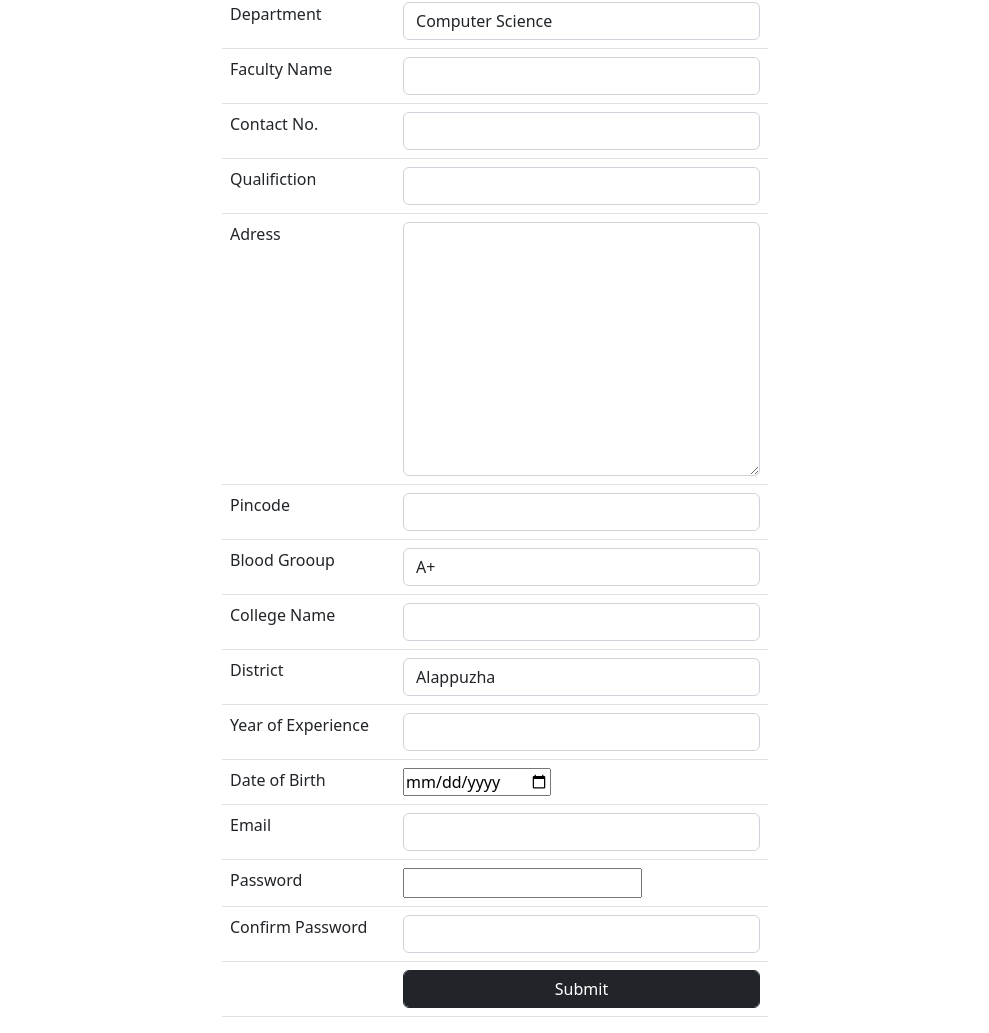
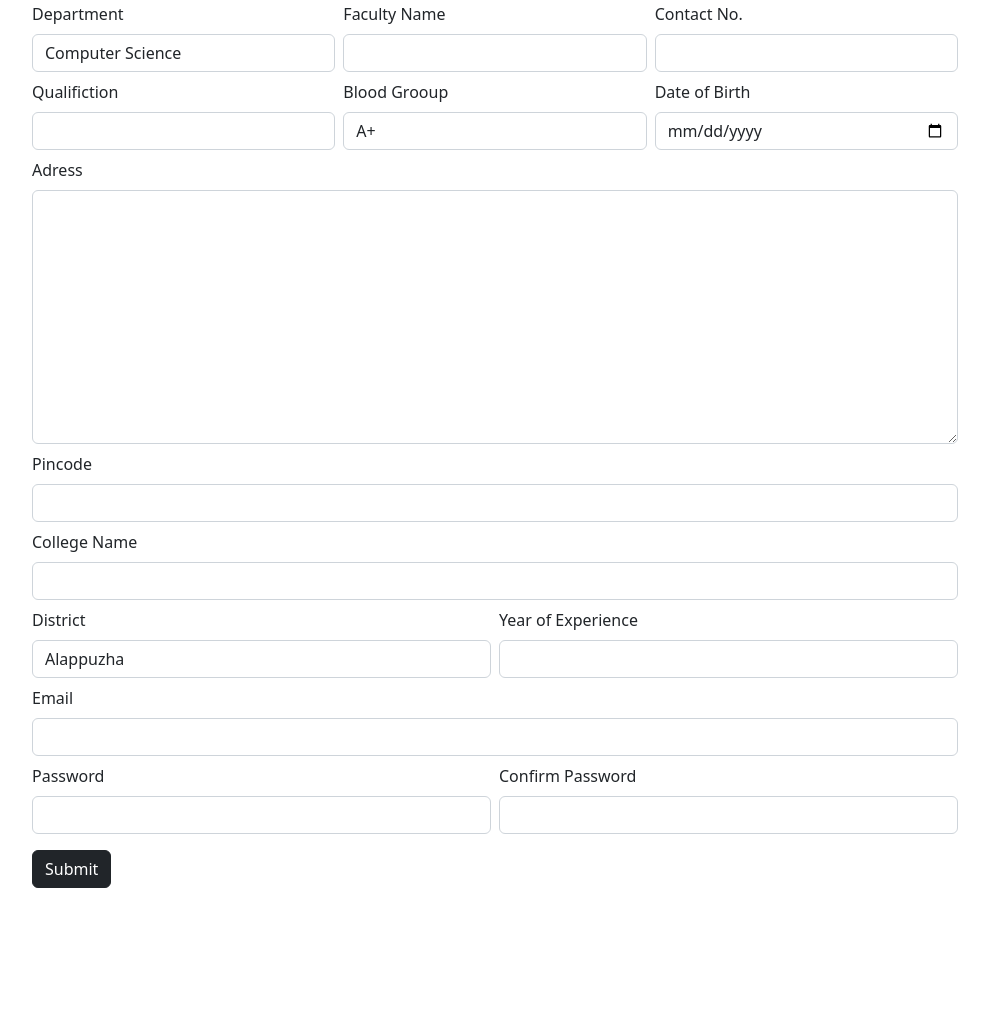
Before and after one commit to Arj2001/Web-Software, a plain HTML site: page faculty.html in a window 1280 px wide. Shown: the part 62-1095 px from the top of the page, without its empty margins (145-1134 px from the left). After the commit the page ends 950 px from the top, so only its background shows below. Drawn offline with nearby package versions, Linux system fonts and the light colour scheme.

Commit message:
respinsive fixed

```diff
--- a/faculty.html
+++ b/faculty.html
@@ -11,43 +11,35 @@
 <body>
     <div class="container">
         <div class="row">
-            <div class="col col-12 col-sm-1 col-md-2 col-lg-3 col-xl-3 col-xxl-3"></div>
-            <div class="col col-12 col-sm-10 col-md-8 col-lg-6 col-xl-6 col-xxl-6">
-                <table class="table">
+            <div class="col col-1 col-sm-1 col-md-1 col-lg-1 col-xl-1 col-xxl-1"></div>
+            <div class="col col-10 col-sm-10 col-md-10 col-lg-10 col-xl-10 col-xxl-10">
+                <div class="row g-2">
                     <h1>Faculty Registration</h1>
-                    <tr>
-                        <td>Department</td>
-                        <td><select name="" id="" class="form-control">
+                    <div class="col col-12 col-sm-6 col-md-6 col-lg-4 col-xl-4 col-xxl-4">
+                        <label class="form-label">Department</label>
+                        <select name="" id="" class="form-control">
                             <option value="">Computer Science</option>
                             <option value="">Electronics and Communications</option>
                             <option value="">Mechanical</option>
                             <option value="">Civil</option>
                             <option value="">Bio-Technology</option>
-                        </select></td>
-                    </tr>
-                    <tr>
-                        <td>Faculty Name</td>
-                        <td><input type="text" name="" id="" class="form-control"></td>
-                    </tr>
-                    <tr>
-                        <td>Contact No.</td>
-                        <td><input type="text" name="" id="" class="form-control"></td>
-                    </tr>
-                    <tr>
-                        <td>Qualifiction</td>
-                        <td><input type="text" name="" id="" class="form-control"></td>
-                    </tr>
-                    <tr>
-                        <td>Adress</td>
-                        <td><textarea name="" id="" cols="30" rows="10" class="form-control"></textarea></td>
-                    </tr>
-                    <tr>
-                        <td>Pincode</td>
-                        <td><input type="text" name="" id="" class="form-control"></td>
-                    </tr>
-                    <tr>
-                        <td>Blood Grooup</td>
-                        <td><select name="" id="" class="form-control">
+                        </select>
+                    </div>
+                    <div class="col col-12 col-sm-6 col-md-6 col-lg-4 col-xl-4 col-xxl-4">
+                        <label class="form-label">Faculty Name</label>
+                        <input type="text" name="" id="" class="form-control">
+                    </div>
+                    <div class="col col-12 col-sm-6 col-md-6 col-lg-4 col-xl-4 col-xxl-4">
+                        <label class="form-label">Contact No.</label>
+                        <input type="text" name="" id="" class="form-control">
+                    </div>
+                    <div class="col col-12 col-sm-6 col-md-6 col-lg-4 col-xl-4 col-xxl-4">
+                        <label class="form-label">Qualifiction</label>
+                        <input type="text" name="" id="" class="form-control">
+                    </div>
+                    <div class="col col-12 col-sm-6 col-md-6 col-lg-4 col-xl-4 col-xxl-4">
+                        <label class="form-label">Blood Grooup</label>
+                        <select name="" id="" class="form-control">
                             <option value="">A+</option>
                             <option value="">A-</option>
                             <option value="">B+</option>
@@ -56,15 +48,27 @@
                             <option value="">AB-</option>
                             <option value="">O+</option>
                             <option value="">O-</option>
-                        </select></td>
-                    </tr>
-                    <tr>
-                        <td>College Name</td>
-                        <td><input type="text" name="" id="" class="form-control"></td>
-                    </tr>
-                    <tr>
-                        <td>District</td>
-                        <td><select name="" id="" class="form-control">
+                        </select>
+                    </div>
+                    <div class="col col-12 col-sm-6 col-md-6 col-lg-4 col-xl-4 col-xxl-4">
+                        <label class="form-label">Date of Birth</label>
+                        <input type="date" name="" id="" class="form-control">
+                    </div>
+                    <div class="col col-12 col-sm-12 col-md-12 col-lg-12 col-xl-12 col-xxl-12">
+                        <label class="form-label">Adress</label>
+                        <textarea name="" id="" cols="30" rows="10" class="form-control"></textarea>
+                    </div>
+                    <div class="col col-12 col-sm-12 col-md-12 col-lg-12 col-xl-12 col-xxl-12">
+                        <label class="form-label">Pincode</label>
+                        <input type="text" name="" id="" class="form-control">
+                    </div>
+                    <div class="col col-12 col-sm-12 col-md-12 col-lg-12 col-xl-12 col-xxl-12">
+                        <label class="form-label">College Name</label>
+                        <input type="text" name="" id="" class="form-control">
+                    </div>
+                    <div class="col col-12 col-sm-6 col-md-6 col-lg-6 col-xl-6 col-xxl-6">
+                        <label class="form-label">District</label>
+                        <select name="" id="" class="form-control">
                             <option value="">Alappuzha</option>
                             <option value="">Ernakulam</option>
                             <option value="">Idukki</option>
@@ -79,36 +83,32 @@
                             <option value="">Thiruvanathapuram</option>
                             <option value="">Thrissur</option>
                             <option value="">Wayanad</option>
-                        </select></td>
-                    </tr>
-                    <tr>
-                        <td>Year of Experience</td>
-                        <td><input type="text" name="" id="" class="form-control"></td>
-                    </tr>
-                    <tr>
-                        <td>Date of Birth</td>
-                        <td><input type="date" name="" id="" class="class"></td>
-                    </tr>
-                    <tr>
-                        <td>Email</td>
-                        <td><input type="email" name="" id="" class="form-control"></td>
-                    </tr>
-                    <tr>
-                        <td>Password</td>
-                        <td><input type="password" name="" id=""></td>
-                    </tr>
-                    <tr>
-                        <td>Confirm Password</td>
-                        <td><input type="password" name="" id="" class="form-control"></td>
-                    </tr>
-                    <tr>
-                        <td></td>
-                        <td><button class="form-control btn btn-dark">Submit</button></td>
-                    </tr>
+                        </select>
+                    </div>
+                    <div class="col col-12 col-sm-6 col-md-6 col-lg-6 col-xl-6 col-xxl-6">
+                        <label class="form-label">Year of Experience</label>
+                        <input type="text" name="" id="" class="form-control">
+                    </div>
+                    <div class="col col-12 col-sm-12 col-md-12 col-lg-12 col-xl-12 col-xxl-12">
+                        <label class="form-label">Email</label>
+                        <input type="email" name="" id="" class="form-control">
+                    </div>
+                    <div class="col col-12 col-sm-6">
+                        <label class="form-label">Password</label>
+                        <input type="password" name="" id="" class="form-control">
+                    </div>
+                    <div class="col col-12 col-sm-6">
+                        <label class="form-label">Confirm Password</label>
+                        <input type="password" name="" id="" class="form-control">
+                    </div>
+                    <div class="col col-12 col-sm-12 col-md-12 col-lg-12 col-xl-12 col-xxl-12 mt-3">
 
-                </table>
+                        <button class="btn btn-dark">Submit</button>
+                    </div>
+
+                </div>
             </div>
-            <div class="col col-12 col-sm-1 col-md-2 col-lg-3 col-xl-3 col-xxl-3"></div>
+            <div class="col col-1 col-sm-1 col-md-1 col-lg-1 col-xl-1 col-xxl-1"></div>
         </div>
     </div>
     <!-- JavaScript Bundle with Popper -->
```
Also changed, not shown: car.html (+33 -32 lines), cricket.html (+39 -36 lines), phone.html (+36 -36 lines), recipe.html (+32 -30 lines).
